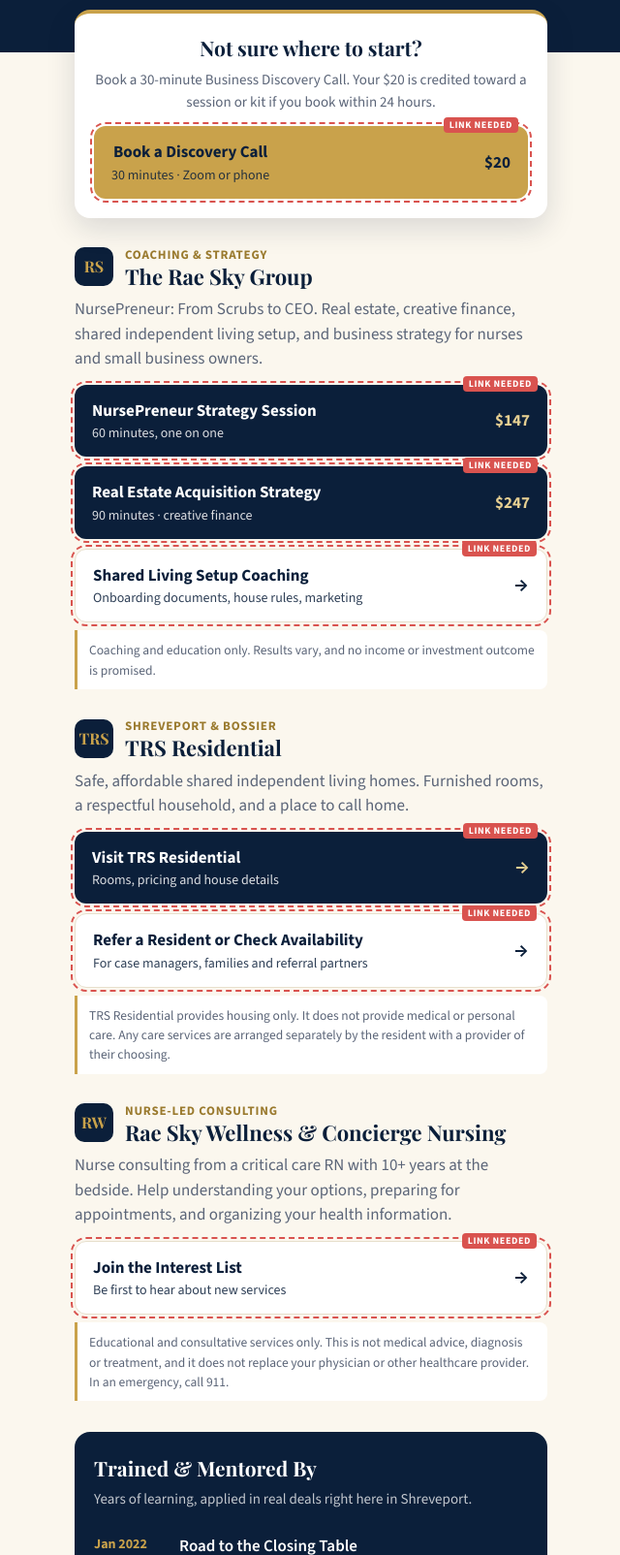
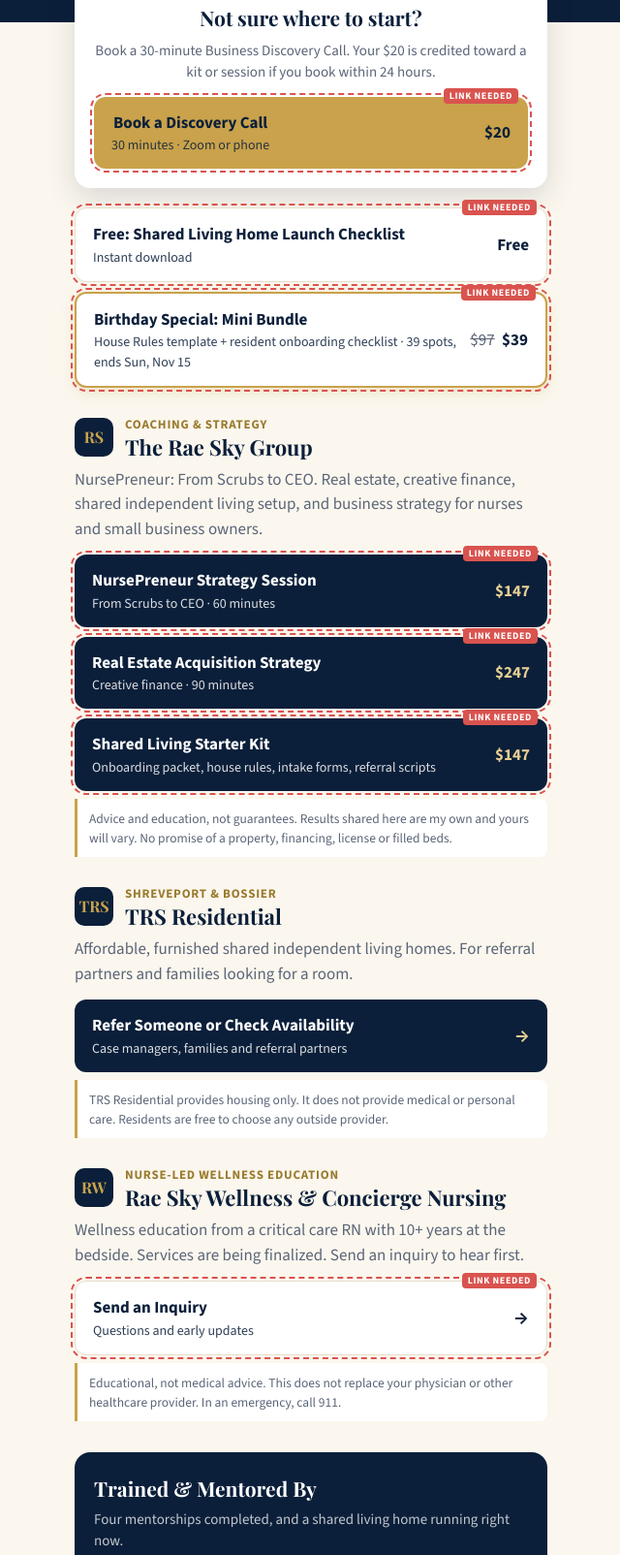
Before and after one commit to EmergingSky/links-trsgroupllc, a plain HTML site: page index.html in a window 1280 px wide. Shown: the part 401-2005 px from the top of the page at 97% size, without its empty margins (319-959 px from the left). Drawn offline with nearby package versions, Linux system fonts and the light colour scheme.

Commit message:
Align link hub with launch playbook offers, order and disclaimers
Co-Authored-By: Claude Opus 5.5 <noreply@anthropic.com>
Claude-Session: https://claude.ai/code/session_01M4rKbhge1Wdy9tt5oyUgb6

```diff
--- a/index.html
+++ b/index.html
@@ -128,6 +128,12 @@
     .btn-line { background: #fff; color: var(--navy); border: 1.5px solid var(--line); }
     .btn-line:hover { border-color: var(--gold); }
     .btn + .btn { margin-top: 10px; }
+    .btn-special { background: #fff; color: var(--navy); border: 2px solid var(--gold); box-shadow: 0 4px 14px rgba(201,162,75,.25); }
+    .btn-special .price s { color: var(--muted); font-weight: 400; margin-right: 4px; }
+    #start-here { margin-top: 20px; }
+    .contact { text-align: center; margin: 8px 0 0; font-weight: 600; color: var(--navy); }
+    .contact a { text-decoration: none; display: inline-block; padding: 6px 4px; }
+    .contact span { color: var(--gold); margin: 0 4px; }
 
     /* Sections */
     section.biz { margin-top: 28px; }
@@ -195,6 +201,7 @@
       font: 700 10px/1 "Source Sans 3", sans-serif; letter-spacing: .06em;
       padding: 3px 6px; border-radius: 4px;
     }
+    .contact a[data-todo]::after { top: -12px; right: -4px; }
     .social a[data-todo]::after { top: -6px; right: -6px; content: "!"; padding: 3px 5px; }
   </style>
 </head>
@@ -208,9 +215,8 @@
         <img src="assets/headshot.svg" alt="Chelsea S. Williams, RN" width="132" height="132">
       </div>
       <h1>Chelsea S. Williams, RN</h1>
-      <p class="role">Critical Care Nurse &middot; Real Estate Investor &middot; Founder</p>
-      <p class="place">Shreveport, Louisiana</p>
-      <p class="tagline">Multiple Businesses. One Greater Purpose.</p>
+      <p class="role">Nurse. Investor. Builder of homes and businesses in Shreveport.</p>
+      <p class="tagline" style="margin-top:14px">Multiple Businesses. One Greater Purpose.</p>
     </div>
   </header>
 
@@ -218,13 +224,28 @@
 
     <div class="cta-card">
       <h2>Not sure where to start?</h2>
-      <p>Book a 30-minute Business Discovery Call. Your $20 is credited toward a session or kit if you book within 24 hours.</p>
+      <p>Book a 30-minute Business Discovery Call. Your $20 is credited toward a kit or session if you book within 24 hours.</p>
       <!-- PLACEHOLDER LINK: Discovery Call booking page -->
       <a class="btn btn-gold" href="#" data-todo="discovery-call">
         <span>Book a Discovery Call<span class="sub">30 minutes &middot; Zoom or phone</span></span>
         <span class="price">$20</span>
       </a>
     </div>
+
+    <!-- START HERE: free checklist + birthday special -->
+    <section class="biz" id="start-here">
+      <!-- PLACEHOLDER LINK: free checklist opt-in page -->
+      <a class="btn btn-line" href="#" data-todo="free-checklist">
+        <span>Free: Shared Living Home Launch Checklist<span class="sub">Instant download</span></span>
+        <span class="price">Free</span>
+      </a>
+      <!-- BIRTHDAY SPECIAL: remove this whole link after Sunday, Nov 15, 2026.
+           PLACEHOLDER LINK: $39 mini bundle payment link -->
+      <a class="btn btn-special" href="#" data-todo="birthday-bundle">
+        <span>Birthday Special: Mini Bundle<span class="sub">House Rules template + resident onboarding checklist &middot; 39 spots, ends Sun, Nov 15</span></span>
+        <span class="price"><s>$97</s> $39</span>
+      </a>
+    </section>
 
     <!-- THE RAE SKY GROUP -->
     <section class="biz" id="rae-sky-group">
@@ -237,22 +258,22 @@
       </div>
       <p>NursePreneur: From Scrubs to CEO. Real estate, creative finance, shared independent living setup, and business strategy for nurses and small business owners.</p>
 
-      <!-- PLACEHOLDER LINK: NursePreneur Strategy Session booking -->
+      <!-- PLACEHOLDER LINK: NursePreneur Strategy Session payment/booking -->
       <a class="btn btn-navy" href="#" data-todo="nursepreneur-session">
-        <span>NursePreneur Strategy Session<span class="sub">60 minutes, one on one</span></span>
+        <span>NursePreneur Strategy Session<span class="sub">From Scrubs to CEO &middot; 60 minutes</span></span>
         <span class="price">$147</span>
       </a>
-      <!-- PLACEHOLDER LINK: Real Estate Acquisition Strategy Session booking -->
+      <!-- PLACEHOLDER LINK: Real Estate Acquisition Strategy Session payment/booking -->
       <a class="btn btn-navy" href="#" data-todo="real-estate-session">
-        <span>Real Estate Acquisition Strategy<span class="sub">90 minutes &middot; creative finance</span></span>
+        <span>Real Estate Acquisition Strategy<span class="sub">Creative finance &middot; 90 minutes</span></span>
         <span class="price">$247</span>
       </a>
-      <!-- PLACEHOLDER LINK: Shared living setup coaching inquiry form -->
-      <a class="btn btn-line" href="#" data-todo="shared-living-coaching">
-        <span>Shared Living Setup Coaching<span class="sub">Onboarding documents, house rules, marketing</span></span>
-        <span class="price" aria-hidden="true">&rarr;</span>
+      <!-- PLACEHOLDER LINK: Shared Living Starter Kit (founding price $147 per playbook section 11) -->
+      <a class="btn btn-navy" href="#" data-todo="starter-kit">
+        <span>Shared Living Starter Kit<span class="sub">Onboarding packet, house rules, intake forms, referral scripts</span></span>
+        <span class="price">$147</span>
       </a>
-      <p class="note">Coaching and education only. Results vary, and no income or investment outcome is promised.</p>
+      <p class="note">Advice and education, not guarantees. Results shared here are my own and yours will vary. No promise of a property, financing, license or filled beds.</p>
     </section>
 
     <!-- TRS RESIDENTIAL -->
@@ -264,48 +285,41 @@
           <h2>TRS Residential</h2>
         </div>
       </div>
-      <p>Safe, affordable shared independent living homes. Furnished rooms, a respectful household, and a place to call home.</p>
+      <p>Affordable, furnished shared independent living homes. For referral partners and families looking for a room.</p>
 
-      <!-- PLACEHOLDER LINK: confirm the TRS Residential site URL (assumed https://trsgroupllc.com/) and remove data-todo -->
-      <a class="btn btn-navy" href="https://trsgroupllc.com/" data-todo="trs-site">
-        <span>Visit TRS Residential<span class="sub">Rooms, pricing and house details</span></span>
+      <a class="btn btn-navy" href="https://residential.trsgroupllc.com/">
+        <span>Refer Someone or Check Availability<span class="sub">Case managers, families and referral partners</span></span>
         <span class="price" aria-hidden="true">&rarr;</span>
       </a>
-      <!-- PLACEHOLDER LINK: referral / room inquiry form -->
-      <a class="btn btn-line" href="#" data-todo="trs-referral">
-        <span>Refer a Resident or Check Availability<span class="sub">For case managers, families and referral partners</span></span>
-        <span class="price" aria-hidden="true">&rarr;</span>
-      </a>
-      <p class="note">TRS Residential provides housing only. It does not provide medical or personal care. Any care services are arranged separately by the resident with a provider of their choosing.</p>
+      <p class="note">TRS Residential provides housing only. It does not provide medical or personal care. Residents are free to choose any outside provider.</p>
     </section>
 
     <!-- RAE SKY WELLNESS & CONCIERGE NURSING
-         NEEDS CONFIRMATION: wording below is consulting/education only. Confirm with the Louisiana State Board of Nursing
-         (and LDH if any in-home service is added) before marketing any hands-on care. -->
+         NEEDS CONFIRMATION: education and inquiries only until LSBN (scope and advertising) and LDH answer in writing.
+         Do not add private-duty nursing, in-home care or wellness checks here before then. -->
     <section class="biz" id="rae-sky-wellness">
       <div class="biz-head">
         <div class="biz-mark" aria-hidden="true">RW</div>
         <div>
-          <p class="kicker">Nurse-Led Consulting</p>
+          <p class="kicker">Nurse-Led Wellness Education</p>
           <h2>Rae Sky Wellness &amp; Concierge Nursing</h2>
         </div>
       </div>
-      <p>Nurse consulting from a critical care RN with 10+ years at the bedside. Help understanding your options, preparing for appointments, and organizing your health information.</p>
+      <p>Wellness education from a critical care RN with 10+ years at the bedside. Services are being finalized. Send an inquiry to hear first.</p>
 
-      <!-- PLACEHOLDER LINK: Wellness interest list / contact form -->
-      <a class="btn btn-line" href="#" data-todo="wellness-interest">
-        <span>Join the Interest List<span class="sub">Be first to hear about new services</span></span>
+      <!-- PLACEHOLDER LINK: Rae Sky Wellness inquiry form -->
+      <a class="btn btn-line" href="#" data-todo="wellness-inquiry">
+        <span>Send an Inquiry<span class="sub">Questions and early updates</span></span>
         <span class="price" aria-hidden="true">&rarr;</span>
       </a>
-      <p class="note">Educational and consultative services only. This is not medical advice, diagnosis or treatment, and it does not replace your physician or other healthcare provider. In an emergency, call 911.</p>
+      <p class="note">Educational, not medical advice. This does not replace your physician or other healthcare provider. In an emergency, call 911.</p>
     </section>
 
     <!-- MENTORSHIPS -->
     <section class="proof" id="trained-with">
       <h2>Trained &amp; Mentored By</h2>
-      <p>Years of learning, applied in real deals right here in Shreveport.</p>
+      <p>Four mentorships completed, and a shared living home running right now.</p>
       <ol>
-        <!-- NEEDS CONFIRMATION: year for Road to the Closing Table (project notes say both 2021 and January 2022) -->
         <li><span class="when">Jan 2022</span><span class="what">Road to the Closing Table<span class="who">Henry Washington</span></span></li>
         <li><span class="when">Jan 2025</span><span class="what">Investors Circle<span class="who">Terrica Lynn Smith &middot; completed with high honors</span></span></li>
         <li><span class="when">Dec 2025</span><span class="what">Build A Builder&rsquo;s Academy<span class="who">New construction &amp; development</span></span></li>
@@ -324,14 +338,25 @@
       <a href="#" data-todo="tiktok" aria-label="TikTok">
         <svg viewBox="0 0 24 24" aria-hidden="true"><path d="M16.6 2h-3.3v13.4a2.9 2.9 0 1 1-2.9-2.9c.3 0 .6 0 .9.1V9.2a6.2 6.2 0 1 0 5.3 6.2V8.6a7.9 7.9 0 0 0 4.6 1.5V6.8A4.6 4.6 0 0 1 16.6 2z"/></svg>
       </a>
+      <a href="#" data-todo="linkedin" aria-label="LinkedIn">
+        <svg viewBox="0 0 24 24" aria-hidden="true"><path d="M4.98 3.5a2.5 2.5 0 1 1 0 5 2.5 2.5 0 0 1 0-5zM3 9.5h4V21H3V9.5zm6.5 0h3.8v1.6h.1c.5-1 1.8-2 3.8-2 4 0 4.8 2.6 4.8 6V21h-4v-5.2c0-1.2 0-2.8-1.7-2.8s-2 1.3-2 2.7V21h-4V9.5z"/></svg>
+      </a>
       <a href="#" data-todo="email" aria-label="Email">
         <svg viewBox="0 0 24 24" aria-hidden="true"><path d="M3 5h18a1 1 0 0 1 1 1v12a1 1 0 0 1-1 1H3a1 1 0 0 1-1-1V6a1 1 0 0 1 1-1zm9 7.2L4 7.3V17h16V7.3l-8 4.9zM4.6 7h14.8L12 11.5 4.6 7z"/></svg>
       </a>
     </nav>
 
+    <!-- PLACEHOLDER CONTACT: real phone number and email (playbook: both visible on every page) -->
+    <p class="contact">
+      <a href="#" data-todo="phone">(318) 000-0000</a>
+      <span aria-hidden="true">&middot;</span>
+      <a href="#" data-todo="email-text">hello@trsgroupllc.com</a>
+    </p>
+
     <footer>
       <p><strong>Purpose-built. Care-driven.</strong></p>
-      <p>&copy; 2026 The Rae Sky Group, LLC &middot; TRS Residential, LLC &middot; Rae Sky Wellness &amp; Concierge Nursing</p>
+      <p>The Rae Sky Group, TRS Residential and Rae Sky Wellness are companies of Emerging Sky Holdings, LLC.</p>
+      <p>&copy; 2026 Chelsea S. Williams, RN</p>
     </footer>
   </main>
 
```
Also changed, not shown: 1 other file.
